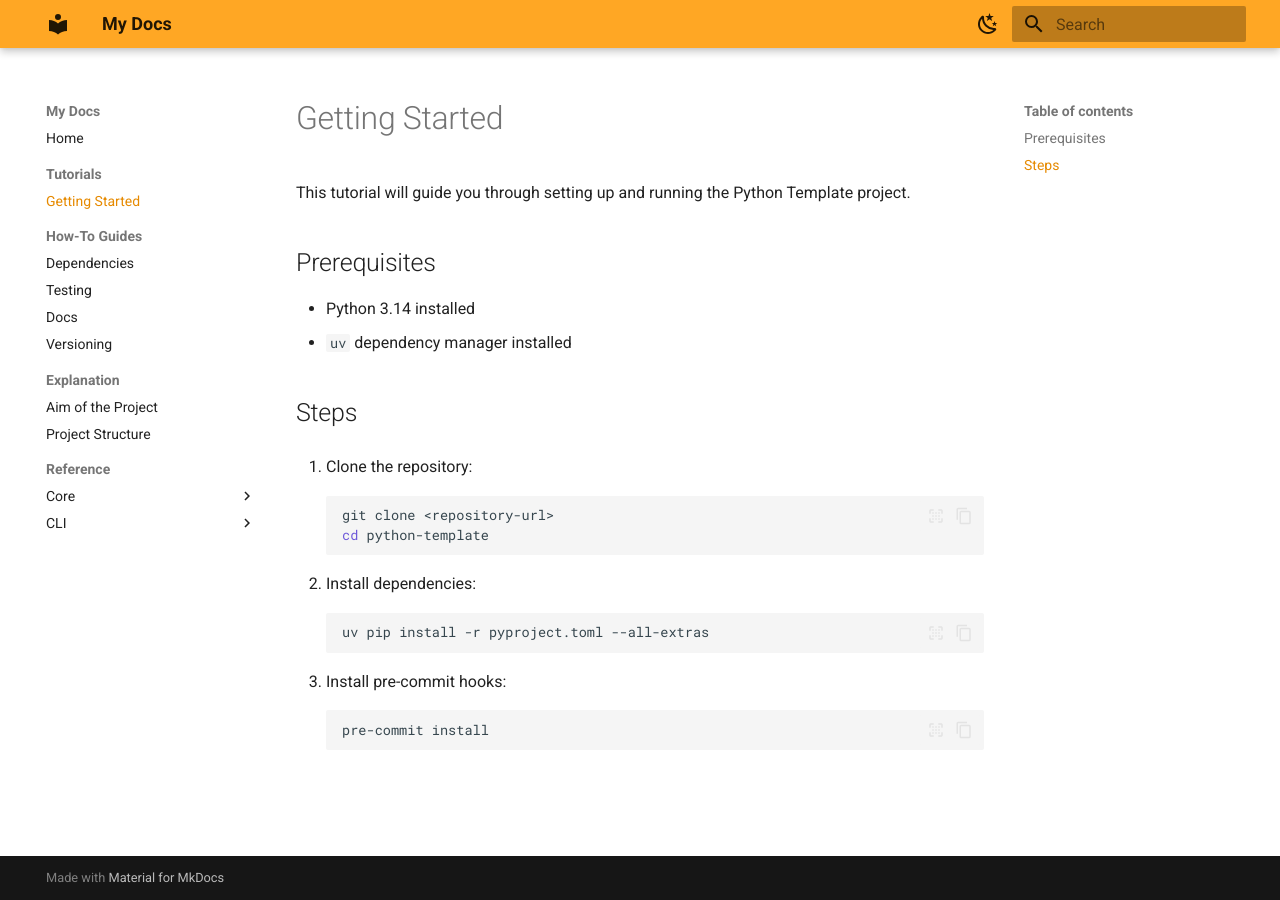
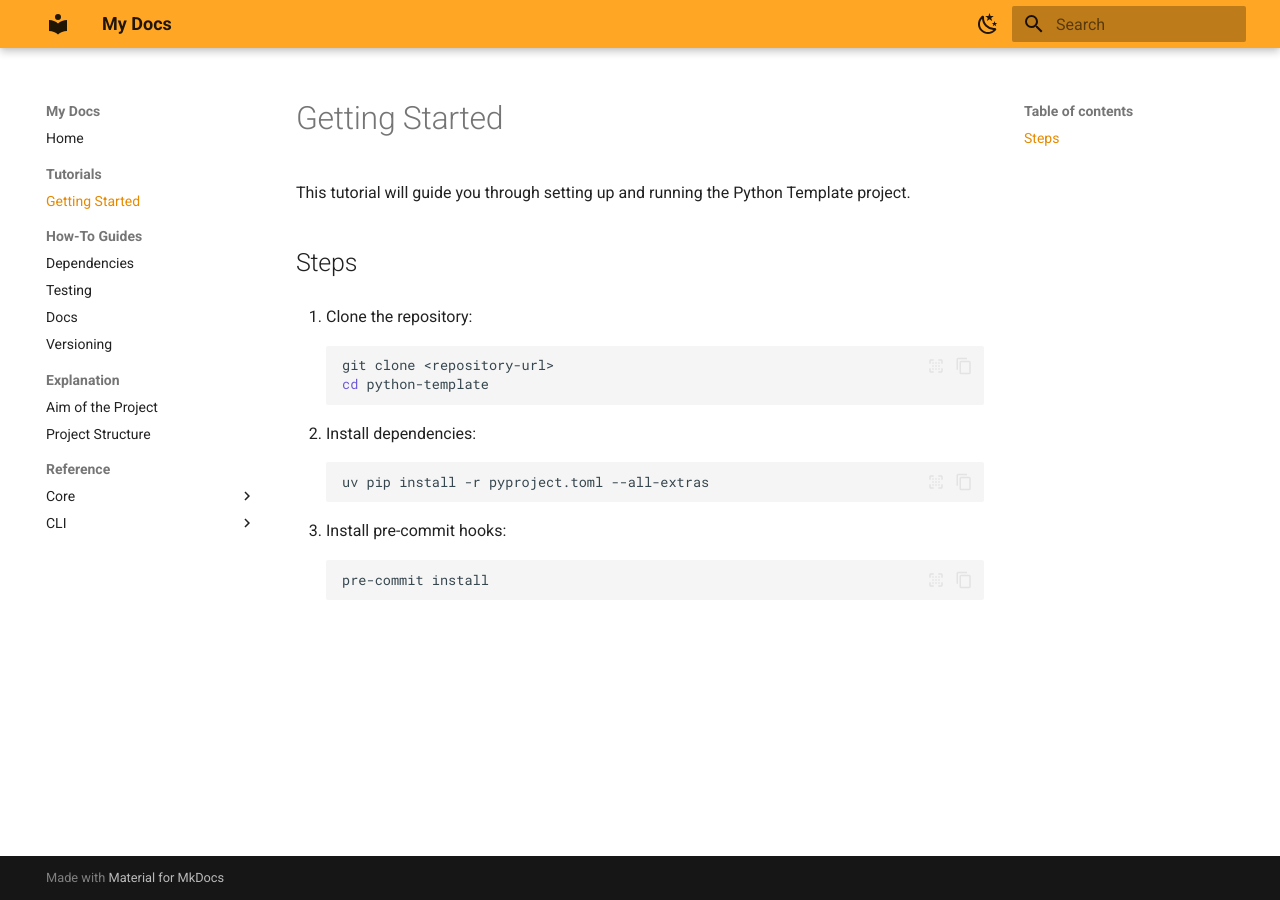
Before and after one commit to binnev/python-template, an MkDocs documentation site: the page built from docs/tutorials/getting-started.md, in a window 1280 px wide. Built offline with MkDocs 1.6.1 and Material for MkDocs 9.7.7, drawn with Linux system fonts in a browser that asks for light colours.

Commit message:
docs: remove prerequisites from getting started

```diff
--- a/docs/tutorials/getting-started.md
+++ b/docs/tutorials/getting-started.md
@@ -1,11 +1,6 @@
 # Getting Started
 
 This tutorial will guide you through setting up and running the Python Template project.
-
-## Prerequisites
-
-- Python 3.14 installed
-- `uv` dependency manager installed
 
 ## Steps
 
```
